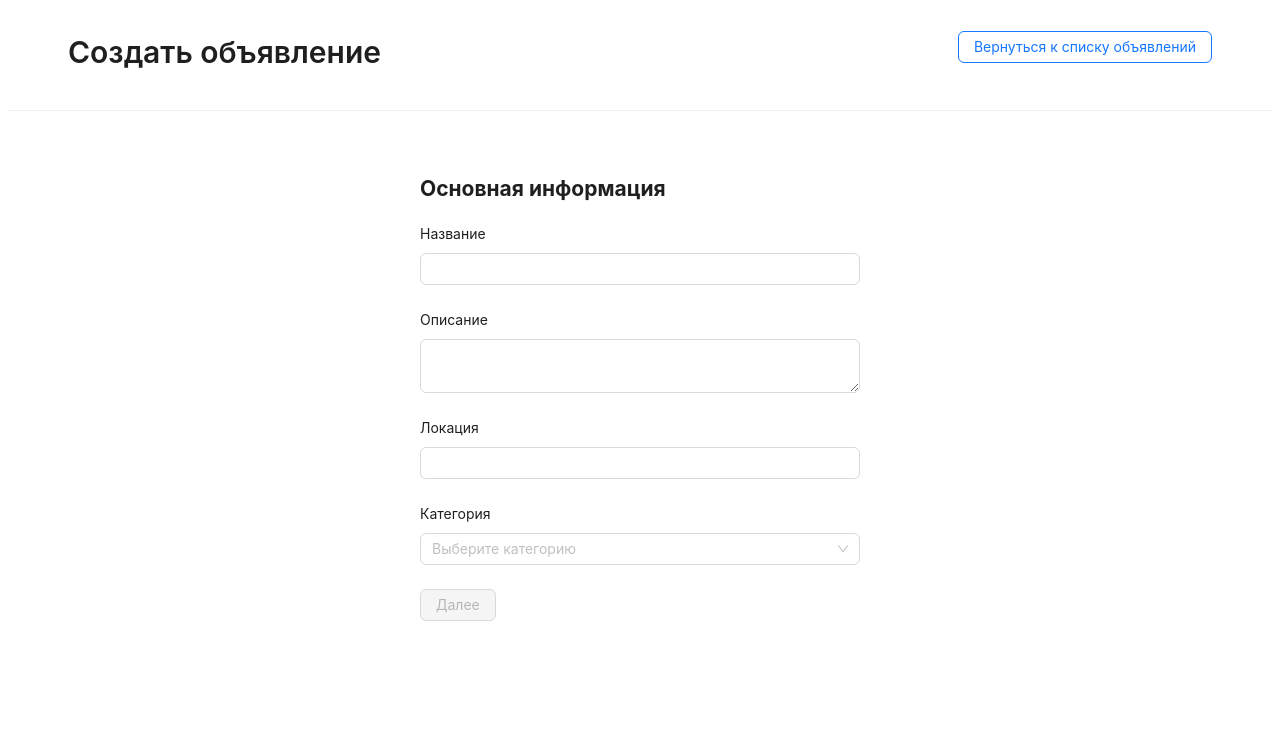
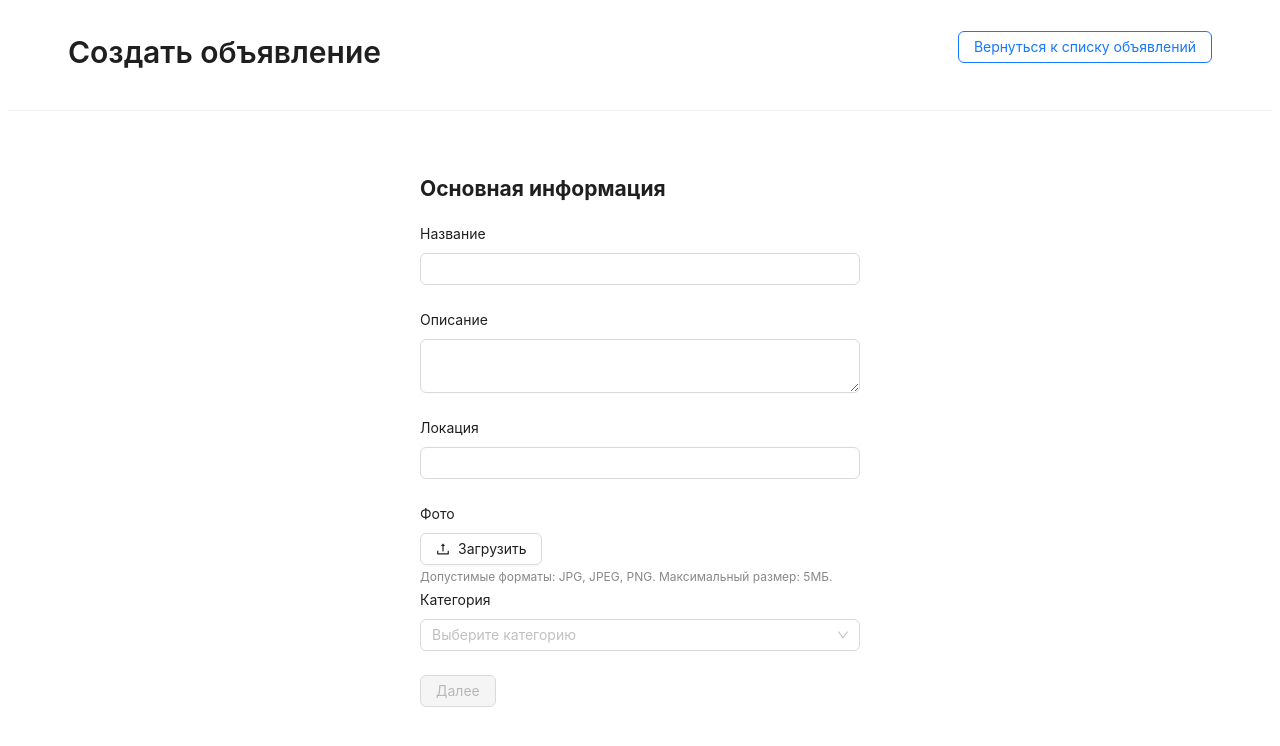
Before and after one commit to Belousmind/internship-test-assignment-, a React (Vite) app in the folder frontend/: page /form in a window 1280 px wide. Shown: the top 746 px of the page. Built offline with nearby package versions, Linux system fonts and the light colour scheme.

Commit message:
fix: uploading photo

```diff
--- a/frontend/src/components/AdPage/AdPage.jsx
+++ b/frontend/src/components/AdPage/AdPage.jsx
@@ -18,6 +18,8 @@ const AdPage = () => {
   if (error) return <Title level={3}>{error}</Title>;
   if (!item) return <Title level={3}>Объявление не найдено</Title>;
 
+  const imageExists = !!item.image;
+
   return (
     <div>
       <div className="title-container">
@@ -29,10 +31,17 @@ const AdPage = () => {
 
       <div style={{display: 'flex', flexDirection: 'column', justifyContent: 'center', gap: 10, padding: 10, maxWidth: 600, margin: '0 auto'}}>
 
-        <Skeleton.Image
-          style={{ width: '100%', height: "350px" }}
-          active={false}
-        />
+      { imageExists ? (
+              <img
+                alt={item.name}
+                src={item.image}
+                style={{ height: "350px", objectFit: "cover", borderRadius: "4px" }}
+                />) : (
+              <Skeleton.Image
+                style={{ width: "100%", height: "350px" }}
+                active={false}
+              />)
+      }
 
         <Text style={{fontSize: 18}}>{item.description}</Text>
         <Text><strong>Локация:</strong> {item.location}</Text>
--- a/frontend/src/components/FormPage/FormPage.jsx
+++ b/frontend/src/components/FormPage/FormPage.jsx
@@ -17,6 +17,7 @@ const FormPage = () => {
 
   const { control, handleSubmit, setValue, watch, formState: { errors, isValid } } = useForm({ mode: "onChange" });
 
+  const [imageUrl, setImageUrl] = useState("");
   const [formStep, setFormStep] = useState(1);
   const type = watch("type");
 
@@ -30,13 +31,20 @@ const FormPage = () => {
 
   const onSubmit = async (data) => {
     try {
+      const jsonData = {
+        ...data,
+        image: imageUrl,
+      };
+
       let response;
       if (editingItem) {
-        response = await axios.put(`http://localhost:3000/items/${editingItem.id}`, data);
+        response = await axios.put(`http://localhost:3000/items/${editingItem.id}`, jsonData);
       } else {
-        response = await axios.post("http://localhost:3000/items", data);
+        response = await axios.post("http://localhost:3000/items", jsonData);
       }
+
       navigate("/list");
+
     } catch (error) {
       message.error(`Ошибка при создании объявления: ${error.message}`);
       console.error("Ошибка при создании объявления:", error.response?.data || error.message);
@@ -63,6 +71,7 @@ const FormPage = () => {
             control={control}
             errors={errors}
             isValid={isValid}
+            setImageUrl={setImageUrl}
          />
         )}
 
--- a/frontend/src/components/FormPage/FormStep1/FormStep1.jsx
+++ b/frontend/src/components/FormPage/FormStep1/FormStep1.jsx
@@ -3,7 +3,7 @@ import { Controller } from "react-hook-form";
 import ImageUpload from "../ImageUpload/ImageUpload";
 const { Option } = Select;
 
-const FormStep1 = ({ setFormStep, control, errors, isValid, fileList, setFileList  }) => {
+const FormStep1 = ({ setFormStep, control, errors, isValid, setImageUrl }) => {
   return (
     <>
       <h2>Основная информация</h2>
@@ -35,7 +35,7 @@ const FormStep1 = ({ setFormStep, control, errors, isValid, fileList, setFileLis
         />
       </Form.Item>
 
-      {/* <ImageUpload fileList={fileList} setFileList={setFileList}/> */}
+      <ImageUpload setImageUrl={setImageUrl} />
 
       <Form.Item label="Категория" validateStatus={errors.type ? "error" : ""} help={errors.type?.message}>
         <Controller
--- a/frontend/src/components/FormPage/ImageUpload/ImageUpload.jsx
+++ b/frontend/src/components/FormPage/ImageUpload/ImageUpload.jsx
@@ -1,39 +1,51 @@
-import { Form, Upload, Button, message, Tooltip } from "antd";
+import { Form, Upload, Button, message } from "antd";
 import { UploadOutlined } from "@ant-design/icons";
 
 const beforeUpload = (file) => {
-  const isImage = file.type === "image/jpeg" || file.type === "image/jpg" || file.type === "image/png";
+  const isImage = ["image/jpeg", "image/jpg", "image/png"].includes(file.type);
   const isSizeValid = file.size / 1024 / 1024 < 5;
 
   if (!isImage) {
     message.error("Можно загружать только JPG, JPEG или PNG!");
-    return Upload.LIST_IGNORE;
+    return false;
   }
 
   if (!isSizeValid) {
     message.error("Размер файла не должен превышать 5МБ!");
-    return Upload.LIST_IGNORE;
+    return false;
   }
 
   return true;
 };
 
-const ImageUpload = ({ fileList, setFileList }) => {
+const ImageUpload = ({ setImageUrl }) => {
 
-  const handleChange = ({ fileList }) => {
-    setFileList(fileList);
-  };
+  const handleChange = ({ file }) => {
+    if (file.status === "done" || file.status === "uploading") {
+      const localUrl = URL.createObjectURL(file.originFileObj);
+      setImageUrl(localUrl);
+    } else {
+      setImageUrl("");
+    }
+};
 
-  return (
+
+return (
     <Form.Item
       label={<>Фото</>}
-      help={<span style={{ fontSize: "12px", color: "#888", marginTop: "4px" }}>Допустимые форматы: JPG, JPEG, PNG. Максимальный размер: 5МБ.</span>}
+      help={<span style={{ fontSize: "12px", color: "#888", marginTop: "4px" }}>
+      Допустимые форматы: JPG, JPEG, PNG. Максимальный размер: 5МБ.</span>}
     >
       <Upload
+        action={false}
         beforeUpload={beforeUpload}
         listType="picture"
-        fileList={fileList}
         onChange={handleChange}
+        customRequest={({ file, onSuccess }) => {
+          setTimeout(() => {
+            onSuccess("ok");
+          }, 0);
+        }}
         >
         <Button icon={<UploadOutlined />}>Загрузить</Button>
       </Upload>
--- a/frontend/src/components/ListItem/ListItem.jsx
+++ b/frontend/src/components/ListItem/ListItem.jsx
@@ -12,7 +12,7 @@ const categoryColors = {
 };
 
 const ListItem = ({ item }) => {
-  const imageExists = !!item.imageUrl;
+  const imageExists = !!item.image;
 
   return (
     <>
@@ -22,8 +22,8 @@ const ListItem = ({ item }) => {
         imageExists ? (
           <img
             alt={item.name}
-            src={item.imageUrl}
-            style={{ height: "200px", objectFit: "cover" }}
+            src={item.image}
+            style={{ height: "200px", objectFit: "cover"}}
           />
         ) : (
           <Skeleton.Image
```
